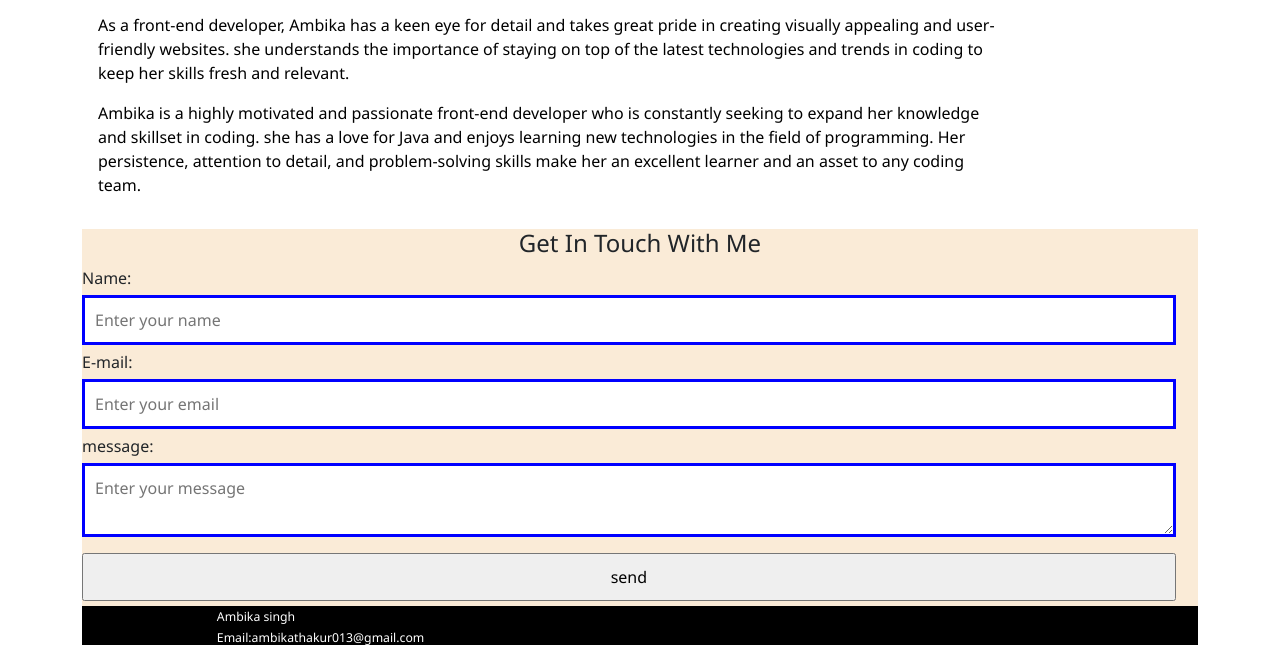
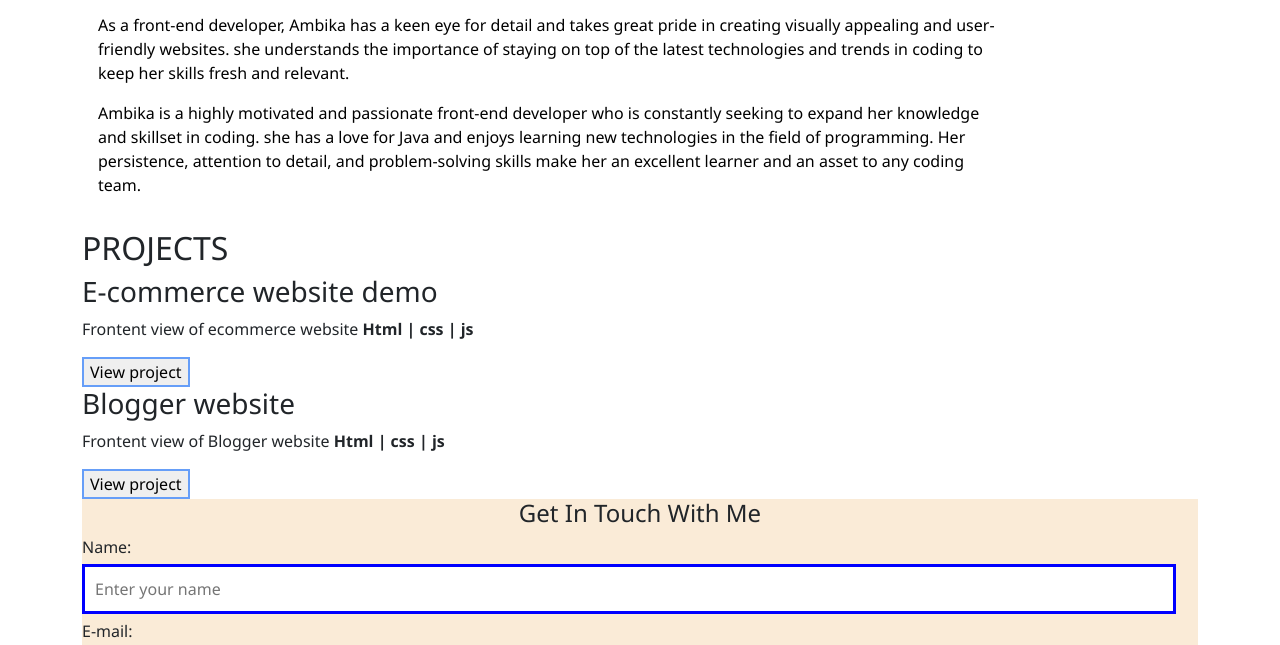
Before and after one commit to AmbikaSingh1/Porfolio, a plain HTML site: page index.html in a window 1280 px wide. Shown: the part 667-1312 px from the top of the page. Drawn offline with nearby package versions, Linux system fonts and the light colour scheme.

Commit message:
projectlink

```diff
--- a/css/style.css
+++ b/css/style.css
@@ -24,9 +24,20 @@
     position: fixed;
     border: 0.3 solid blue;
     display:flex;
-    flex-direction: column;
+    flex-direction: column;  }
 
+#project button{
+    border:2px solid rgba(0, 98, 255, 0.571)
 }
+#project button a{
+    text-decoration-line:none;
+    color:black;
+}
+#project button a:hover{
+    text-decoration-line:underline;
+    color:black;
+}
+
 .fa{
 
     padding: 20px;
--- a/index.html
+++ b/index.html
@@ -32,7 +32,7 @@
                 <ul class="menu">
                     <li><a href="#About-holder"> ABOUT </a></li>
                     <li><a href="#skill"> SKILLS </a></li>
-                    <li><a href=""> PROJECTS </a></li>
+                    <li><a href="#project"> PROJECTS </a></li>
                     <li><a href="#contact-holder"> CONTACTS </a></li>
                 </ul>
 
@@ -44,9 +44,9 @@
 
         </div>
         <div class="social">
-            <a href="#" class="fa fa-instagram"></a>
-            <a href="#" class="fa fa-linkedin"></a>
-            <a href="#" class="fa fa-twitter"></a>
+            <a href="https://www.instagram.com" class="fa fa-instagram"></a>
+            <a href="https://www.linkedin.com/in/ambika-singh-b84298262" class="fa fa-linkedin"></a>
+            <a href="https://www.twitter.com" class="fa fa-twitter"></a>
         </div>
         <section id="About-holder">
             <article class="content">
@@ -92,12 +92,19 @@
 
             </article>
         </section>
-       <!--<div class="project-holder">
-            <article class="project">
+       <div class="project-holder">
+            <article id="project">
+              <h2>PROJECTS</h2>
+              <h3>E-commerce website demo</h3>
+              <p>Frontent view of ecommerce website<b> Html | css | js</b></p>
+              <button><a href="https://e-commercewebb.netlify.app">View project</a></button>
+              <h3>Blogger website</h3>
+              <p>Frontent view of Blogger website<b> Html | css | js</b></p>
+              <button><a href="https://Bllogger.netlify.app">View project</a></button>
 
             </article>
 
-        </div>-->
+        </div>
         <div id="contact-holder">
             <div class="contact">
                 <h4>Get In Touch With Me</h4>
```
